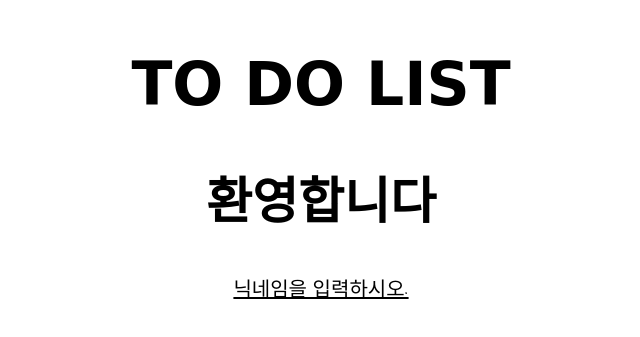
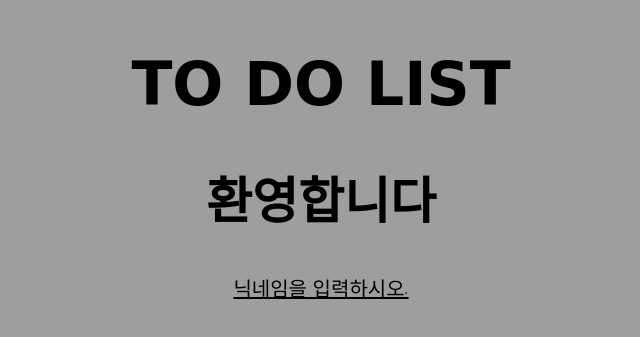
Before and after one commit to orijoon98/JS---ToDoList, a plain HTML site: page index.html in a window 1280 px wide. Shown: the part 207-544 px from the top of the page, without its empty margins (327-967 px from the left). Drawn offline with Linux system fonts and the light colour scheme; the site is published under a folder, as on GitHub Pages, so addresses that start at the root find nothing; a web font is replaced by a local one.

Commit message:
Update index.css

```diff
--- a/index.css
+++ b/index.css
@@ -5,7 +5,7 @@ body{
     text-align: center;
     margin-top: 20%;
     margin-bottom: 30%;
-    background-image: url('/image/memo.jpg');
+    background-image: url('./image/memo.jpg');
     background-repeat: no-repeat;
     background-size: cover;
 }
```
